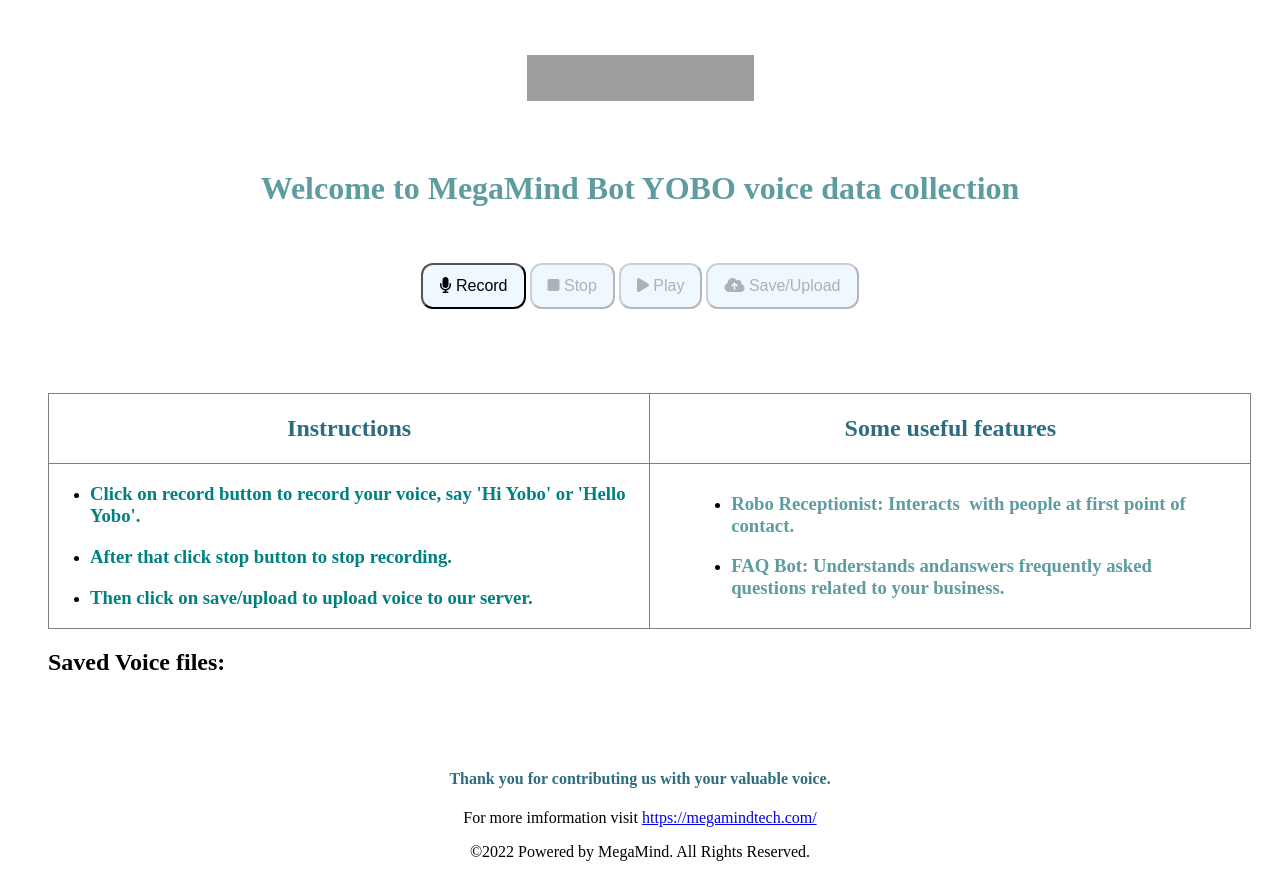
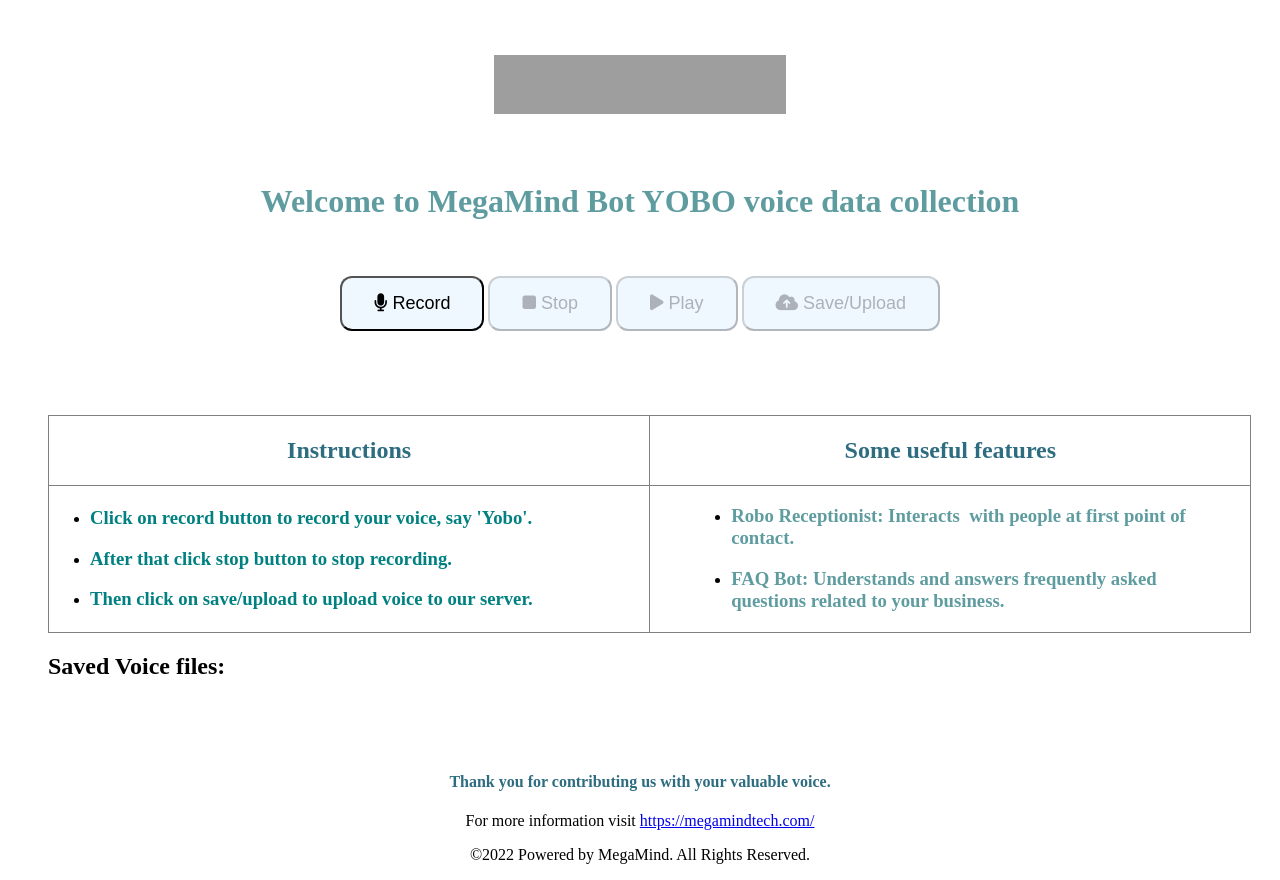
Before and after one commit to lioTauhid/YOBO_Voice_Collection_Web, a Flask app: page / in a window 1280 px wide. Run offline with Flask 2, Linux system fonts and the light colour scheme; data that the repository does not hold is empty; some libraries are stand-ins or nearby versions; grey boxes are pictures that could not be loaded.

Commit message:
Add files via upload

```diff
--- a/templates/index.html
+++ b/templates/index.html
@@ -1,37 +1,40 @@
 <!DOCTYPE html>
 <html>
 <head>
-    <title>Record and save audio</title>
+    <title>Record YOBO and save audio</title>
     <style>
       audio {
         display: block;
         margin: 5px;
       }
+      .btn {
+  background-color: AliceBlue;
+  border: 2;
+  border-radius: 12px;
+  padding: 12px 16px;
+  font-size: 18px;
+  padding: 15px 32px;
+  cursor: pointer;
+}
+.btn:hover {
+  background-color: LightBlue;
+}
+
     </style>
+    <link rel="stylesheet" href="https://cdnjs.cloudflare.com/ajax/libs/font-awesome/6.1.1/css/all.min.css">
+    <link rel="stylesheet" href="https://cdnjs.cloudflare.com/ajax/libs/font-awesome/6.1.1/css/solid.min.css">
 </head>
 <body>
 
 <p><!-- #######  YAY, I AM THE SOURCE EDITOR! #########--></p>
 <p>&nbsp;</p>
-<h1 style="color: #5e9ca0; text-align: center;"><img src="https://sp-ao.shortpixel.ai/client/to_webp,q_glossy,ret_img,w_390/https://megamindtech.com/wp-content/uploads/2022/03/logo-1.png" alt="" width="227" height="46" /></h1>
+<h1 style="color: #5e9ca0; text-align: center;"><img
+        src="https://sp-ao.shortpixel.ai/client/to_webp,q_glossy,ret_img,w_390/https://megamindtech.com/wp-content/uploads/2022/03/logo-1.png"
+        alt="" width="292" height="59"/></h1>
 <p>&nbsp;</p>
 <h1 style="color: #5e9ca0; text-align: center;">Welcome to MegaMind Bot YOBO voice data collection</h1>
 <p>&nbsp;</p>
-<style>
-.btn {
-  background-color: AliceBlue;
-  border: 2;
-  border-radius: 12px;
-  padding: 12px 16px;
-  font-size: 16px;
-  cursor: pointer;
-}
-.btn:hover {
-  background-color: LightBlue;
-}
-    </style>
-    <link rel="stylesheet" href="https://cdnjs.cloudflare.com/ajax/libs/font-awesome/6.1.1/css/all.min.css">
-    <link rel="stylesheet" href="https://cdnjs.cloudflare.com/ajax/libs/font-awesome/6.1.1/css/solid.min.css">
+
 <div style="text-align: center;">
     <button id="record" class="btn"><i class="fa-solid fa-microphone"></i> Record</button>
     <button id="stop" disabled="disabled" class="btn"><i class="fa-solid fa-stop"></i> Stop</button>
@@ -55,13 +58,16 @@
             <td style="width: 50%; height: 66px;">
                 <ul>
                     <li style="text-align: left;">
-<h3 style="text-align: left;"><span style="color: #008080;"><span style="text-align: center;">Click on record button to record your voice, say 'Hi Yobo' or 'Hello Yobo'.</span> </span></h3>
+                        <h3 style="text-align: left;"><span style="color: #008080;"><span style="text-align: center;">Click on record button to record your voice, say 'Yobo'.</span> </span>
+                        </h3>
                     </li>
                     <li style="text-align: left;">
-<h3><span style="color: #008080;"><span style="text-align: center;">After that click stop button to stop recording.</span></span></h3>
+                        <h3><span style="color: #008080;"><span style="text-align: center;">After that click stop button to stop recording.</span></span>
+                        </h3>
                     </li>
                     <li style="text-align: left;">
-<h3><span style="color: #008080;"><span style="text-align: center;">Then click on save/upload to upload voice to our server.</span></span></h3>
+                        <h3><span style="color: #008080;"><span style="text-align: center;">Then click on save/upload to upload voice to our server.</span></span>
+                        </h3>
                     </li>
                 </ul>
             </td>
@@ -70,7 +76,9 @@
                     <blockquote>
                         <ul>
                             <li>
-<h3><span style="color: #5e9ca0;">Robo Receptionist:</span><span style="color: #5e9ca0;"> Interacts&nbsp; with people at first point of contact.</span></h3>
+                                <h3><span style="color: #5e9ca0;">Robo Receptionist:</span><span
+                                        style="color: #5e9ca0;"> Interacts&nbsp; with people at first point of contact.</span>
+                                </h3>
                             </li>
                         </ul>
                     </blockquote>
@@ -78,7 +86,8 @@
                 <blockquote>
                     <ul>
                         <li class="elementor-heading-title elementor-size-xl" style="text-align: left;">
-<h3 style="text-align: left;"><span style="color: #5e9ca0;">FAQ Bot: Understands andanswers frequently asked questions related to your business.</span></h3>
+                            <h3 style="text-align: left;"><span style="color: #5e9ca0;">FAQ Bot: Understands and answers frequently asked questions related to your business.</span>
+                            </h3>
                         </li>
                     </ul>
                 </blockquote>
@@ -88,18 +97,22 @@
     </table>
     <div id="saved-audio-messages">
         <h2>Saved Voice files:</h2>
-    </div><p>&nbsp;</p>
+    </div>
+    <p>&nbsp;</p>
 </blockquote>
-</div>
-<div class="elementor-element elementor-element-6a79820 elementor-widget elementor-widget-heading" data-id="6a79820" data-element_type="widget" data-widget_type="heading.default">
+<div class="elementor-element elementor-element-6a79820 elementor-widget elementor-widget-heading" data-id="6a79820"
+     data-element_type="widget" data-widget_type="heading.default">
     <div class="elementor-widget-container">
         <p>&nbsp;</p>
     </div>
 </div>
 <h4 style="color: #2e6c80; text-align: center;">Thank you for contributing us with your valuable voice.</h4>
-<p style="text-align: center;">For more imformation visit <a title="MegaMindTech" href="https://megamindtech.com/" target="_blank">https://megamindtech.com/</a></p>
+<p style="text-align: center;">For more information visit <a title="MegaMindTech" href="https://megamindtech.com/"
+                                                             target="_blank">https://megamindtech.com/</a></p>
 <p style="text-align: center;">&copy;2022 Powered by MegaMind. All Rights Reserved.</p>
 
+</body>
+</html>
 <script>
       const recordAudio = () =>
         new Promise(async resolve => {
@@ -152,6 +165,8 @@
           recorder = await recordAudio();
         }
         recorder.start();
+        await sleep(1500);
+        stopButton.click();
       });
 
       stopButton.addEventListener('click', async () => {
@@ -160,6 +175,7 @@
         playButton.removeAttribute('disabled');
         saveButton.removeAttribute('disabled');
         audio = await recorder.stop();
+        audio.play();
       });
 
       playButton.addEventListener('click', () => {
@@ -207,6 +223,7 @@
       };
 
       populateAudioMessages();
+
+
+
 </script>
-  </body>
-</html>
```
Lines whose indentation alone changed are shown as unchanged.
